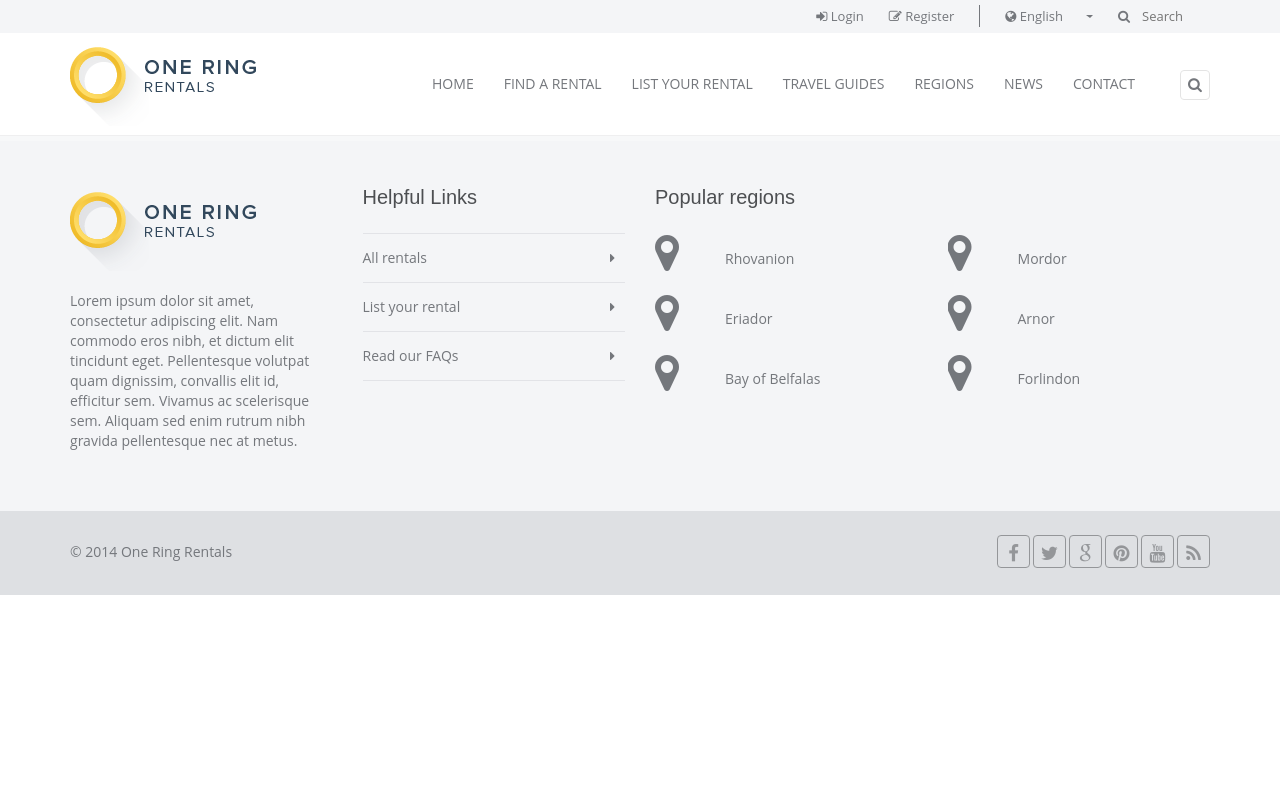
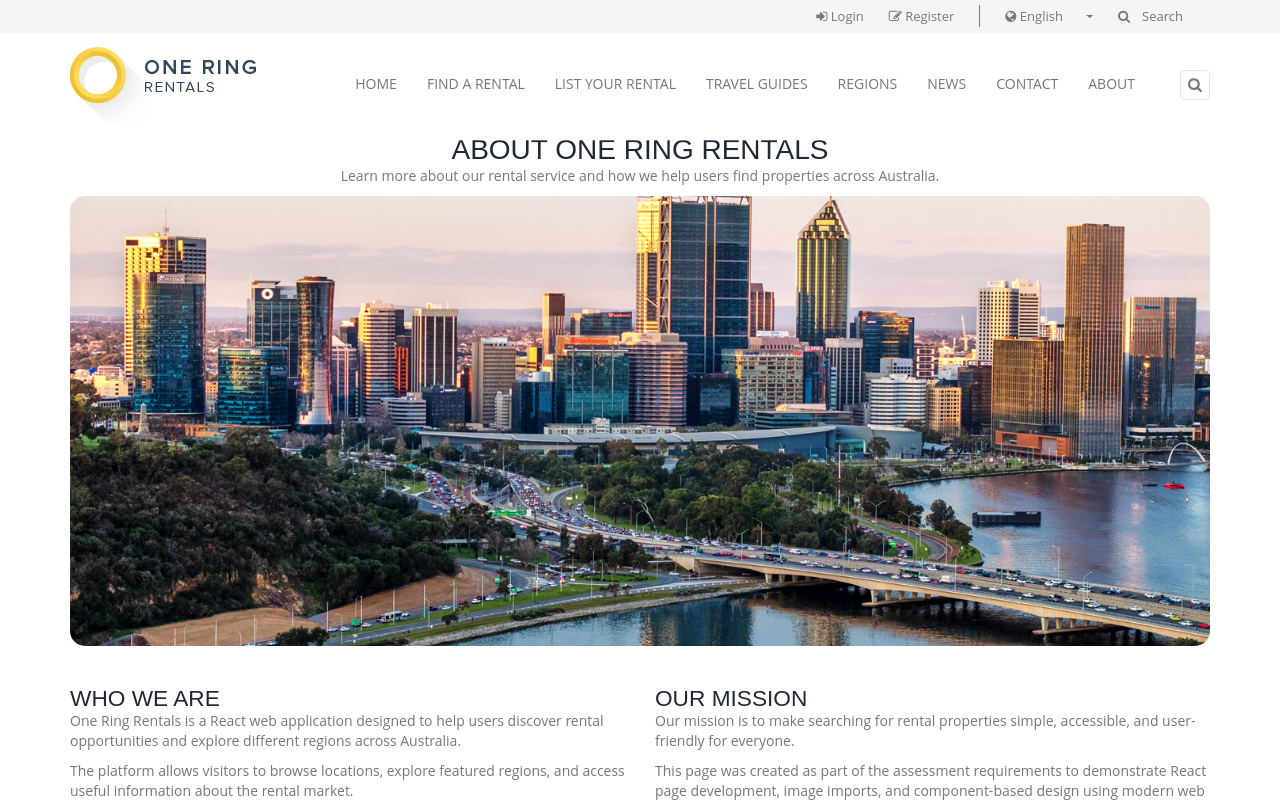
Before and after one commit to anhelinapotapenko/ap-one-ring-rentals, a React app: page /about in a window 1280 px wide. Shown: the top 802 px of the page. Built offline with nearby package versions, Linux system fonts and the light colour scheme.

Commit message:
Fixed class=, for=, add AboutPage.js

```diff
--- a/src/App.js
+++ b/src/App.js
@@ -11,9 +11,13 @@ import HomePage from "./pages/HomePage.js";
 import ContactPage from "./pages/ContactPage.js";
 import RegionsPage from "./pages/RegionsPage.js";
 import NewsPage from "./pages/NewsPage.js";
+
 {
   /* components */
 }
+
+import AboutPage from "./pages/AboutPage.js";
+
 import Header from "./components/Header.js";
 import Footer from "./components/Footer.js";
 
@@ -33,6 +37,7 @@ function App() {
         <Route path="/contact" element={<ContactPage />} />
         <Route path="/regions" element={<RegionsPage />} />
         <Route path="/news" element={<NewsPage />} />
+        <Route path="/about" element={<AboutPage />} />
       </Routes>
       <Footer />
     </>
--- a/src/components/Header.js
+++ b/src/components/Header.js
@@ -46,7 +46,7 @@ function Header() {
                 <li>
                   <form id="site-search">
                     <span>
-                      <i class="fa fa-search"></i>
+                      <i className="fa fa-search"></i>
                     </span>
                     <input type="text" name="q" placeholder="Search" />
                   </form>
@@ -112,6 +112,9 @@ function Header() {
                   <li>
                     <a href="/contact">Contact</a>
                   </li>
+                  <li>
+                    <a href="/about">About</a>
+                  </li>
                 </ul>
               </nav>
             </div>
--- /dev/null
+++ b/src/pages/AboutPage.js
@@ -0,0 +1,77 @@
+import React from "react";
+import perth from "../images/perth.jpg";
+import HelpSection from "../components/HelpSection.js";
+
+import CityCard from "../components/CityCard.js";
+
+export default function AboutPage() {
+  return (
+    <main>
+      <section className="subheader">
+        <div className="container text-center">
+          <h1>About One Ring Rentals</h1>
+
+          <p>
+            Learn more about our rental service and how we help users find
+            properties across Australia.
+          </p>
+        </div>
+      </section>
+
+      <section className="content">
+        <div className="container">
+          {/* Hero Image */}
+          <div className="text-center" style={{ marginBottom: "40px" }}>
+            <img
+              src={perth}
+              alt="Perth city skyline"
+              className="img-responsive"
+              style={{
+                width: "100%",
+                maxHeight: "450px",
+                objectFit: "cover",
+                borderRadius: "15px",
+              }}
+            />
+          </div>
+
+          {/* Information */}
+          <div className="row">
+            <div className="col-md-6">
+              <h2>Who We Are</h2>
+
+              <p>
+                One Ring Rentals is a React web application designed to help
+                users discover rental opportunities and explore different
+                regions across Australia.
+              </p>
+
+              <p>
+                The platform allows visitors to browse locations, explore
+                featured regions, and access useful information about the rental
+                market.
+              </p>
+            </div>
+
+            <div className="col-md-6">
+              <h2>Our Mission</h2>
+
+              <p>
+                Our mission is to make searching for rental properties simple,
+                accessible, and user-friendly for everyone.
+              </p>
+
+              <p>
+                This page was created as part of the assessment requirements to
+                demonstrate React page development, image imports, and
+                component-based design using modern web technologies.
+              </p>
+            </div>
+          </div>
+        </div>
+      </section>
+      <CityCard />
+      <HelpSection />
+    </main>
+  );
+}
--- a/src/pages/ContactPage.js
+++ b/src/pages/ContactPage.js
@@ -10,7 +10,7 @@ function ContactPage() {
               <div className="main col-sm-12">
                 <h1 className="section-title">Contact Us</h1>
                 <div className="contact-form">
-                  <form action="contact.php" method="post">
+                  <form onSubmit={(e) => e.preventDefault()}>
                     <div className="form-group">
                       <label for="name">Name:</label>
                       <input
@@ -22,7 +22,7 @@ function ContactPage() {
                       />
                     </div>
                     <div className="form-group">
-                      <label for="email">Email:</label>
+                      <label htmlFor="email">Email:</label>
                       <input
                         type="email"
                         className="form-control"
@@ -32,7 +32,7 @@ function ContactPage() {
                       />
                     </div>
                     <div className="form-group">
-                      <label for="subject">Subject:</label>
+                      <label htmlFor="subject">Subject:</label>
                       <input
                         type="text"
                         className="form-control"
@@ -42,7 +42,7 @@ function ContactPage() {
                       />
                     </div>
                     <div className="form-group">
-                      <label for="message">Message:</label>
+                      <label htmlFor="message">Message:</label>
                       <textarea
                         className="form-control"
                         id="message"
```
Also changed, not shown: 1 other file (tests, documents, lock files or other folders).
